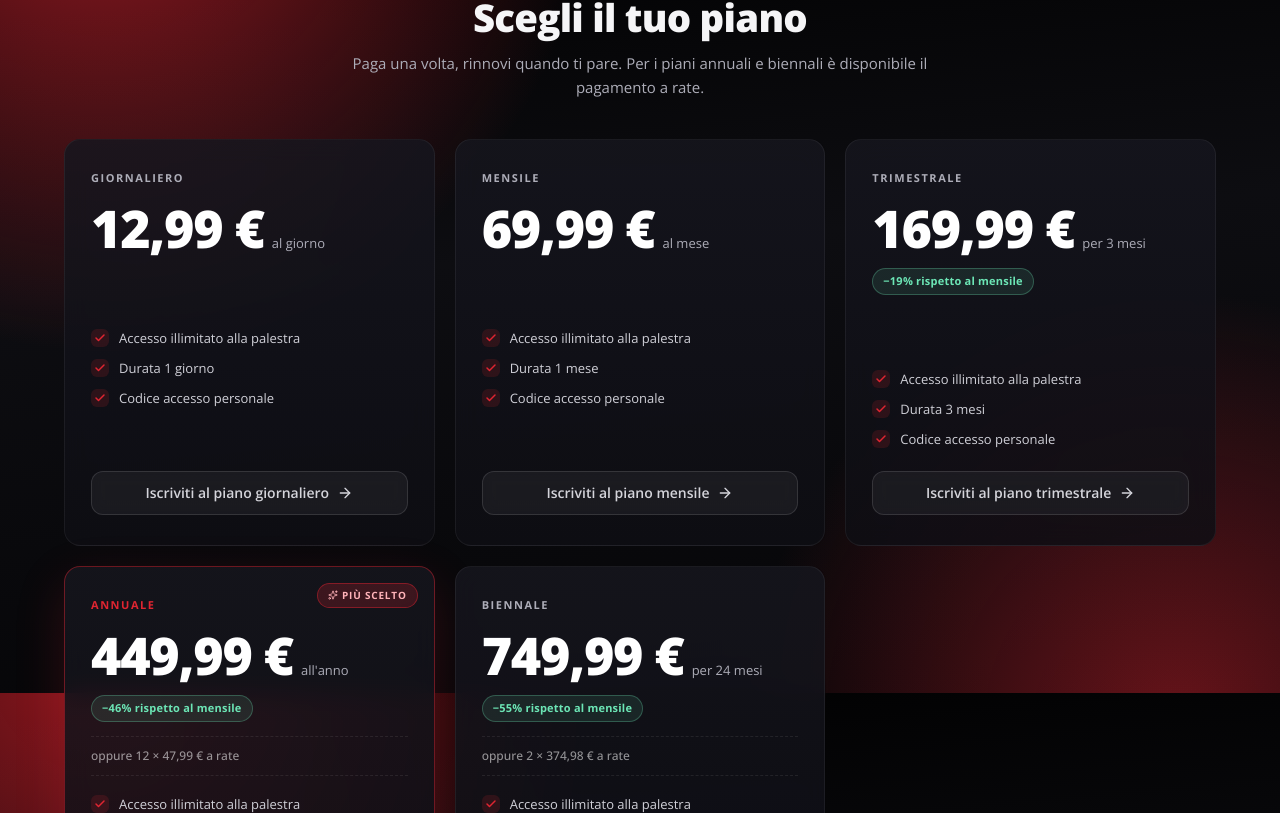
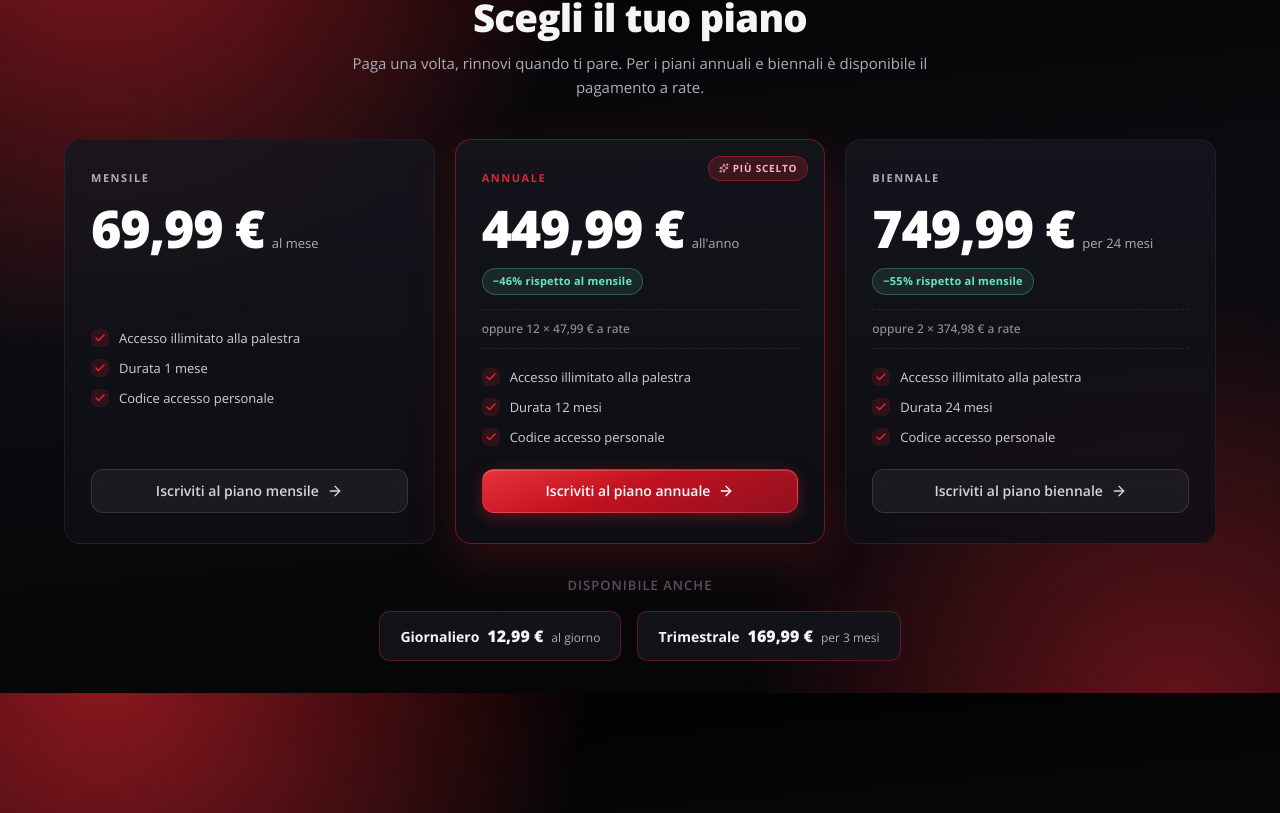
Before and after one commit to SublimedApple58/hom2, a React (Vite) app: page / in a window 1280 px wide. Shown: the part 1707-2520 px from the top of the page. Built offline with nearby package versions, Linux system fonts and the light colour scheme; no server answers.

Commit message:
refactor: 3 main pricing cards + secondary row for daily/quarterly

```diff
--- a/src/components/Pricing.tsx
+++ b/src/components/Pricing.tsx
@@ -2,12 +2,13 @@ import { ArrowRight, Check, Sparkles } from "lucide-react";
 import { checkoutUrlFor } from "../config";
 import { PLANS, computeSavingsPct, formatEuroCents } from "../lib/plans";
 
-/**
- * Listino abbonamenti — replica 1:1 della UI delle .checkout-tier-card del gestionale
- * (stesso badge "Più scelto", stesso chip savings, stesso blocco rate).
- * Le CTA puntano direttamente al checkout del gestionale con il tier preselezionato.
- */
+const MAIN_IDS = ["MONTHLY", "YEARLY", "BIENNIAL"] as const;
+const SECONDARY_IDS = ["DAILY", "QUARTERLY"] as const;
+
 export function Pricing() {
+  const mainPlans = PLANS.filter((p) => (MAIN_IDS as readonly string[]).includes(p.id));
+  const secondaryPlans = PLANS.filter((p) => (SECONDARY_IDS as readonly string[]).includes(p.id));
+
   return (
     <section id="pricing" className="landing-section">
       <header className="landing-section-header">
@@ -20,7 +21,7 @@ export function Pricing() {
       </header>
 
       <div className="pricing-grid">
-        {PLANS.map((plan) => {
+        {mainPlans.map((plan) => {
           const savingsPct = computeSavingsPct(plan.oneShotCents, plan.id);
 
           return (
@@ -36,10 +37,7 @@ export function Pricing() {
                 </span>
               ) : null}
 
-              <p
-                id={`plan-${plan.id}-title`}
-                className="pricing-card-kicker"
-              >
+              <p id={`plan-${plan.id}-title`} className="pricing-card-kicker">
                 {plan.label}
               </p>
 
@@ -98,6 +96,24 @@ export function Pricing() {
           );
         })}
       </div>
+
+      {/* Secondary plans — subtle row */}
+      <div className="pricing-secondary">
+        <p className="pricing-secondary-label">Disponibile anche</p>
+        <div className="pricing-secondary-row">
+          {secondaryPlans.map((plan) => (
+            <a
+              key={plan.id}
+              href={checkoutUrlFor(plan.id)}
+              className="pricing-secondary-item"
+            >
+              <span className="pricing-secondary-name">{plan.label}</span>
+              <span className="pricing-secondary-price">{formatEuroCents(plan.oneShotCents)}</span>
+              <span className="pricing-secondary-unit">{plan.unitLabel}</span>
+            </a>
+          ))}
+        </div>
+      </div>
     </section>
   );
 }
--- a/src/index.css
+++ b/src/index.css
@@ -848,6 +848,62 @@ section {
   }
 }
 
+/* Secondary pricing row */
+.pricing-secondary {
+  margin-top: 32px;
+  text-align: center;
+}
+
+.pricing-secondary-label {
+  font-size: 13px;
+  color: var(--text-subtle, #52525b);
+  text-transform: uppercase;
+  letter-spacing: 0.08em;
+  font-weight: 600;
+  margin-bottom: 16px;
+}
+
+.pricing-secondary-row {
+  display: flex;
+  justify-content: center;
+  gap: 16px;
+  flex-wrap: wrap;
+}
+
+.pricing-secondary-item {
+  display: flex;
+  align-items: baseline;
+  gap: 8px;
+  padding: 12px 20px;
+  border-radius: 10px;
+  border: 1px solid var(--border-soft, rgba(255, 255, 255, 0.06));
+  background: var(--surface, rgba(255, 255, 255, 0.03));
+  text-decoration: none;
+  transition: border-color 0.15s, background 0.15s;
+}
+
+.pricing-secondary-item:hover {
+  border-color: var(--brand-65, rgba(223, 37, 49, 0.65));
+  background: rgba(223, 37, 49, 0.06);
+}
+
+.pricing-secondary-name {
+  font-size: 14px;
+  font-weight: 700;
+  color: var(--text, #f5f5f7);
+}
+
+.pricing-secondary-price {
+  font-size: 16px;
+  font-weight: 800;
+  color: var(--text, #f5f5f7);
+}
+
+.pricing-secondary-unit {
+  font-size: 12px;
+  color: var(--text-muted, #a1a1aa);
+}
+
 /* ─── HOW IT WORKS ──────────────────────────────────────────────────────── */
 
 .how-grid {
```
